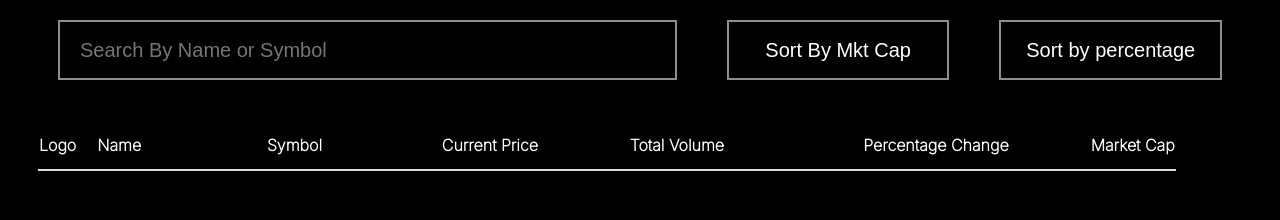
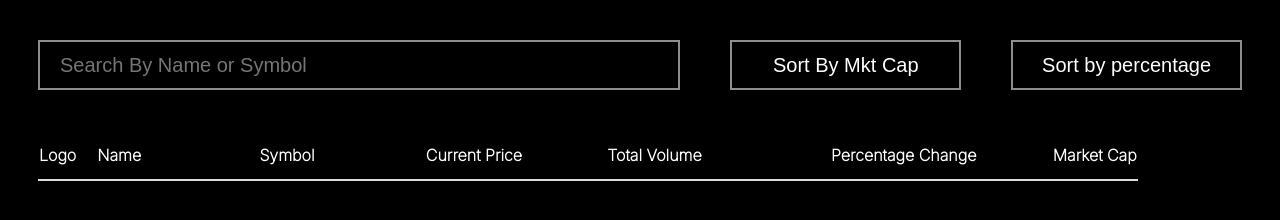
Before and after one commit to MahadevRS/F2_contest_3, a plain HTML site: page index.html in a window 1280 px wide. Drawn offline with Linux system fonts and the light colour scheme; no server answers.

Commit message:
second commit

```diff
--- a/style.css
+++ b/style.css
@@ -10,7 +10,7 @@ img {
 
 #hearder-container {
     display: flex;
-    margin: 20px 50px;
+    margin: 40px 30px;
     align-self: center;
     gap: 50px;
 
@@ -18,7 +18,7 @@ img {
 
 #search_input {
     width: 686px;
-    height: 60px;
+    height: 50px;
     border: 2px solid #8E8E8E;
     font-style: normal;
     font-weight: 400;
@@ -30,7 +30,7 @@ img {
 
 #sort-by-mkt-cap-button {
     width: 246px;
-    height: 60px;
+    height: 50px;
     border: 2px solid #8E8E8E;
     font-style: normal;
     font-weight: 400;
@@ -41,7 +41,7 @@ img {
 
 #sort-by-per-change-button {
     width: 246px;
-    height: 60px;
+    height: 50px;
     border: 2px solid #8E8E8E;
     font-style: normal;
     font-weight: 400;
@@ -50,42 +50,50 @@ img {
     color: #FFFFFF;
 }
 
-#table-container{
+#table-container {
     margin: 40px 30px;
-    width: 90%;
+    width: 87%;
 
 }
-table{
+
+table {
     border-collapse: collapse;
 }
-th{
-    border-bottom: 2px solid gainsboro ;
+
+th {
+    border-bottom: 2px solid gainsboro;
 }
-tr{
+
+tr {
     height: 50px;
 }
-td{
-    border-bottom: 2px solid gainsboro ;
+
+td {
+    border-bottom: 2px solid gainsboro;
 }
-#logo{
+
+#logo {
     width: 25px;
     text-align: center;
 }
 
-#name{
+#name {
     text-align: start;
     padding: 10px 20px;
 }
 
-#symbol{
+#symbol {
     text-align: center;
 }
 
-#name-heading{
+#name-heading {
     text-align: start;
     padding: 10px 20px;
 }
 
-#current_price, #volume, #change, #mkt_cap{
+#current_price,
+#volume,
+#change,
+#mkt_cap {
     text-align: end;
 }
```
Also changed, not shown: script.js (+0 -35 lines).
